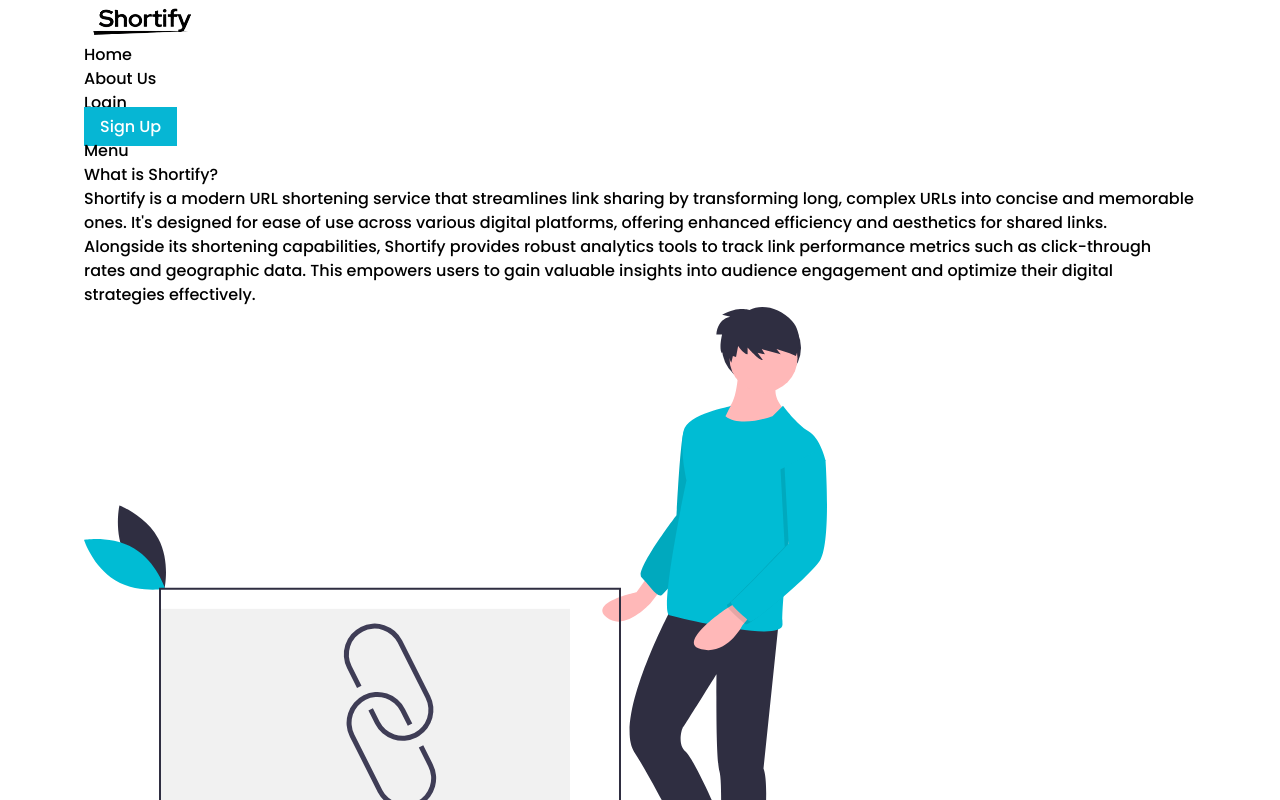
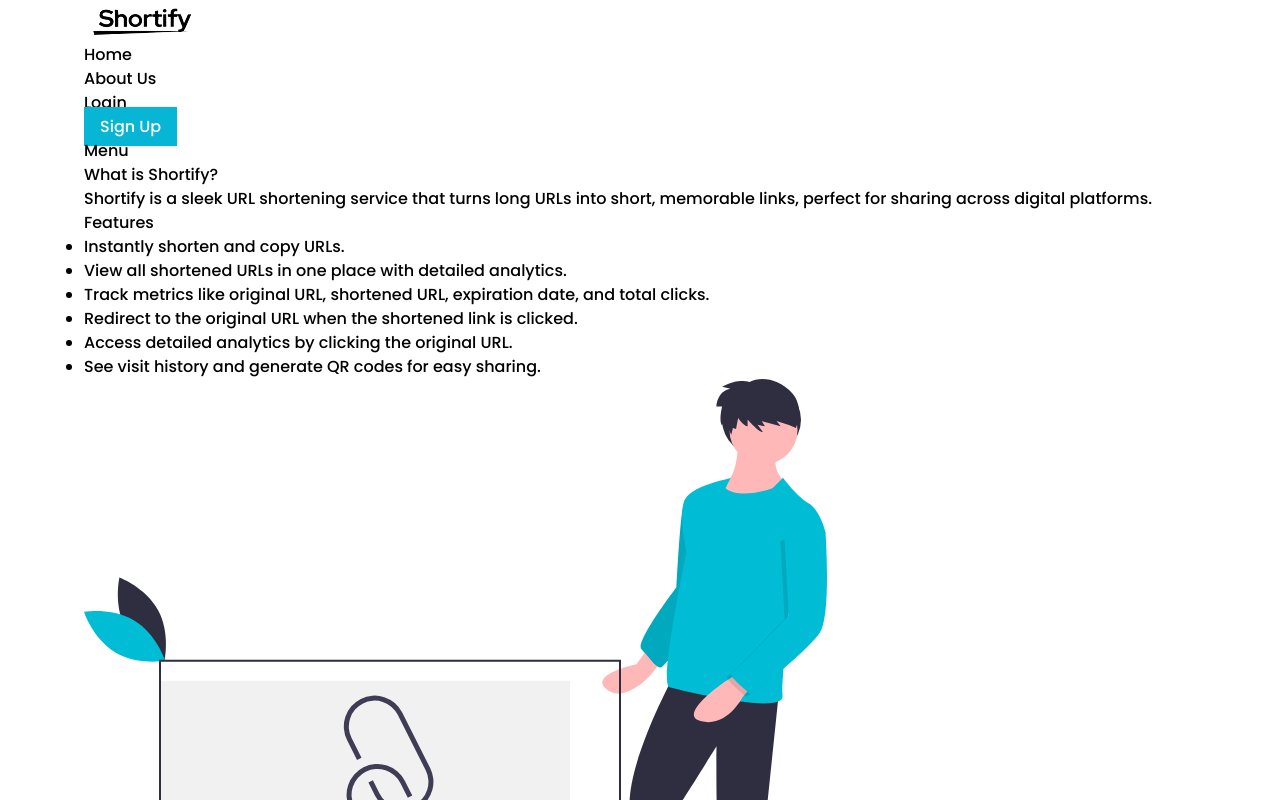
Before and after one commit to Yashagrahari07/Shortify, a React (Vite) app in the folder client/: page /about in a window 1280 px wide. Shown: the top 800 px of the page. Built offline with nearby package versions, Linux system fonts and the light colour scheme.

Commit message:
Updated About page content

```diff
--- a/client/src/components/Home/Advanced.jsx
+++ b/client/src/components/Home/Advanced.jsx
@@ -43,8 +43,8 @@
                 Detailed Records
               </h3>
               <p className="text-slate-400 text-sm">
-                Gain insights into who is clicking your links. Knowing when and
-                where people engage with your content helps inform better
+                Gain insights into who is clicking your links. Knowing when
+                people engage with your content helps inform better
                 decisions.
               </p>
             </article>
--- a/client/src/index.css
+++ b/client/src/index.css
@@ -11,6 +11,10 @@
 ul,
 li {
   list-style-type: none;
+}
+
+.feature-list li {
+  list-style-type: disc;
 }
 
 body {
--- a/client/src/pages/About.jsx
+++ b/client/src/pages/About.jsx
@@ -3,18 +3,28 @@
 
 export default function About() {
   return (
-    <section id="about" className="py-10">
+    <section id="about" className="pt-10">
       <div className="max-width grid grid-cols-1 gap-5 md:grid-cols-2 md:gap-10 md:place-items-center">
         <article className="text-center md:text-left">
-          <h1 className="text-5xl lg:text-6xl mb-5 font-bold text-slate-800">
+          <h1 className="text-3xl lg:text-5xl mb-5 font-bold text-slate-800">
             What is Shortify?
           </h1>
           <p className="lg:text-lg text-slate-400 mb-10">
-            Shortify is a modern URL shortening service that streamlines link sharing by transforming long, complex URLs into concise and memorable ones. It's designed for ease of use across various digital platforms, offering enhanced efficiency and aesthetics for shared links.
+            Shortify is a sleek URL shortening service that turns long URLs into short, memorable links, perfect for sharing across digital platforms.
           </p>
-          <p className="lg:text-lg text-slate-400">
-            Alongside its shortening capabilities, Shortify provides robust analytics tools to track link performance metrics such as click-through rates and geographic data. This empowers users to gain valuable insights into audience engagement and optimize their digital strategies effectively.
-          </p>
+          <h2 className="text-4xl mb-5 font-bold text-slate-800">
+            Features
+          </h2>
+          <ul className="feature-list lg:text-lg text-slate-400 mb-10">
+            <div className="pl-10">
+              <li>Instantly shorten and copy URLs.</li>
+              <li>View all shortened URLs in one place with detailed analytics.</li>
+              <li>Track metrics like original URL, shortened URL, expiration date, and total clicks.</li>
+              <li>Redirect to the original URL when the shortened link is clicked.</li>
+              <li>Access detailed analytics by clicking the original URL.</li>
+              <li>See visit history and generate QR codes for easy sharing.</li>
+            </div>
+          </ul>
         </article>
 
         <article>
```
